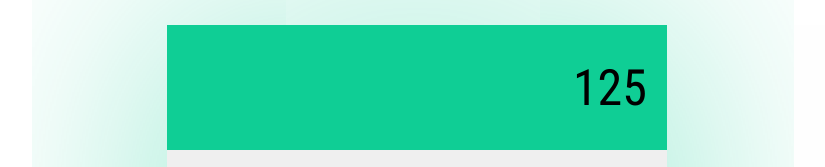
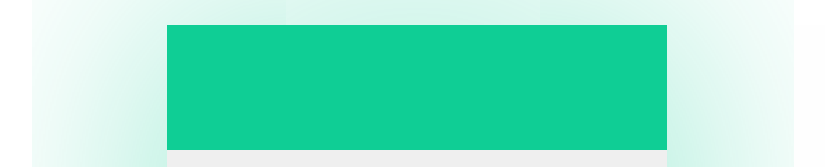
Before and after one commit to RyderBray/Calculator-App, a plain HTML site: page index.html in a window 1280 px wide. Shown: the top 167 px of the page, without its empty margins (223-1048 px from the left). Drawn offline with Linux system fonts and the light colour scheme.

Commit message:
Removed placeholders from index.html

```diff
--- a/index.html
+++ b/index.html
@@ -11,7 +11,7 @@
     <div class="container">
         <div class="calculator">
             <div class="displayArea">
-                <p id="numDisplay">125</p>
+                <p id="numDisplay"></p>
             </div>
             <table class="calcButtons">
                 <tbody>
```
